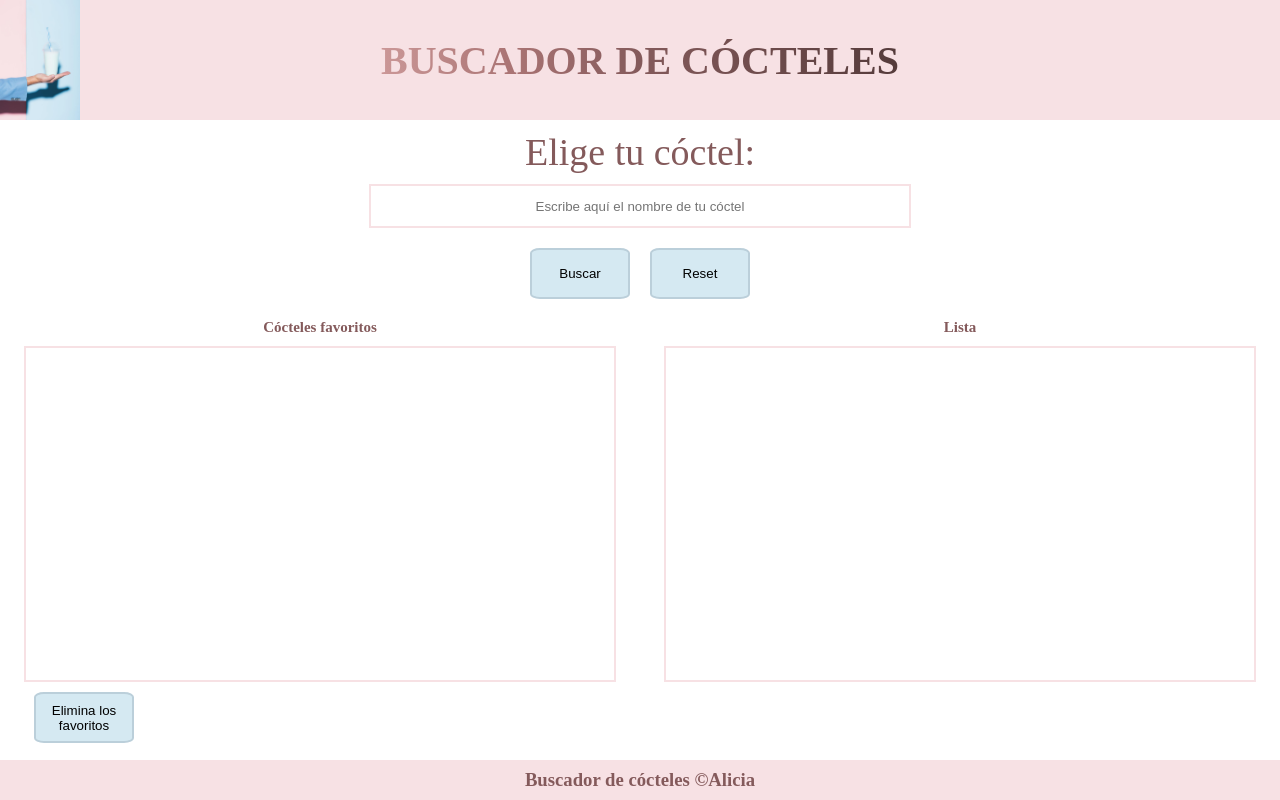
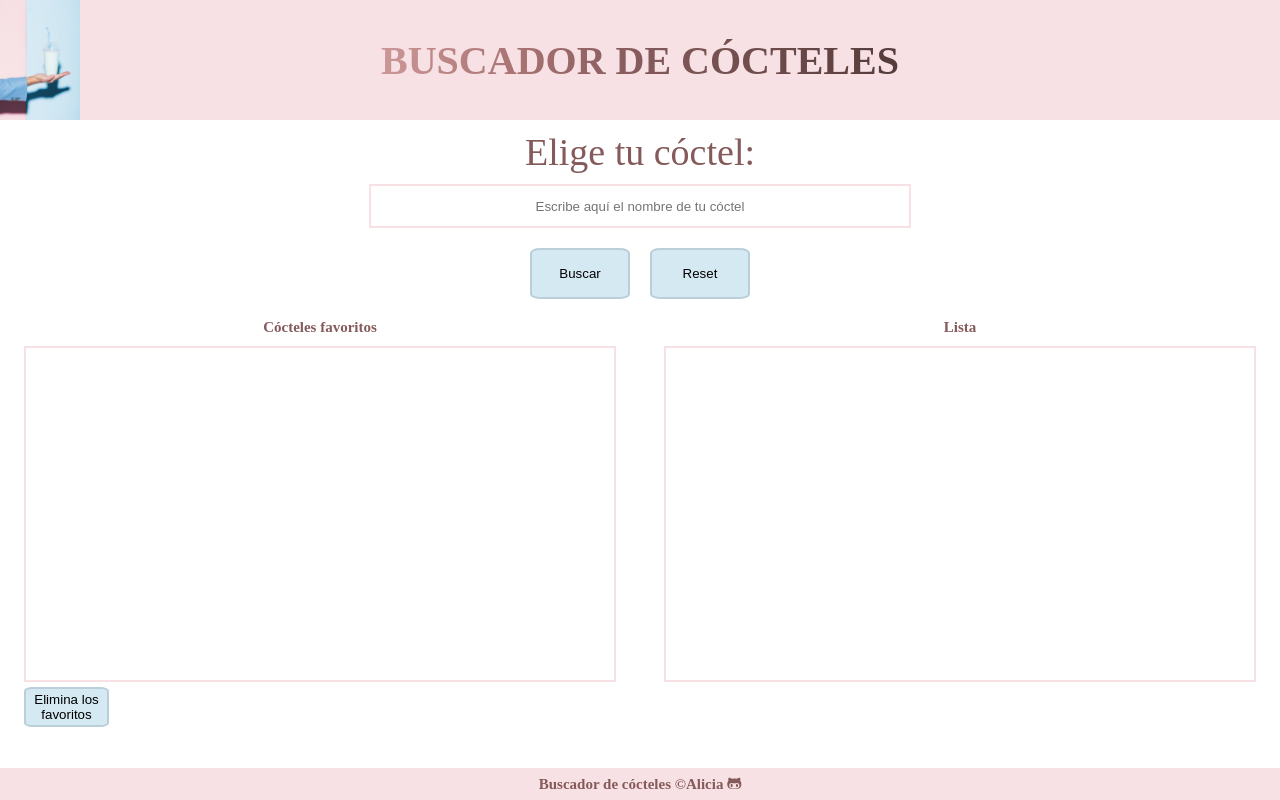
Before and after one commit to Adalab/modulo-2-evaluacion-final-aliciaapadron, a website: page src/html/index.html in a window 1280 px wide. Drawn offline with nearby package versions, Linux system fonts and the light colour scheme; files that its build step writes are made by us from their sources; files whose address does not match are found by name; a web font is replaced by a local one.

Commit message:
changes in sass

```diff
--- a/src/html/partials/footer.html
+++ b/src/html/partials/footer.html
@@ -1,3 +1,6 @@
 <footer class="footer">
-    <h3 class="footer__title"> Buscador de cócteles ©Alicia</h3>
+    <h3 class="footer__title"> Buscador de cócteles ©Alicia <a class="footer__github"
+            href="https://github.com/aliciaapadron" title="github link" target="_blank"><i
+                class="fa-brands fa-github-alt"></a></i></h3>
+
 </footer>
--- a/src/scss/layout/_footer.scss
+++ b/src/scss/layout/_footer.scss
@@ -1,5 +1,5 @@
 .footer {
-  height: 10vh;
+  height: 4vh;
   width: 100vw;
   background-color: $backgrouncolor;
   display: flex;
@@ -9,10 +9,11 @@
     position: absolute;
     bottom: 0;
   }
-  @include desktop() {
-    height: 5vh;
+  &__title {
+    font-size: 15px;
+    color: $darkcolor;
   }
-  &__title {
+  &__github {
     color: $darkcolor;
   }
 }
--- a/src/scss/layout/_main.scss
+++ b/src/scss/layout/_main.scss
@@ -1,6 +1,6 @@
 .main {
   font-family: $fontfamily2;
-  height: 75vh;
+  height: 80vh;
   &__section {
     display: flex;
     flex-direction: row-reverse;
@@ -101,19 +101,15 @@
 
   &__btn {
     width: 85px;
-    height: 45px;
+    height: 40px;
     border-radius: 10%;
-    margin: 10px;
+    margin: 5px 0;
     border: 2px solid #bbcfda;
-    background-color: $backgrouncolor2;
+    background-color: #d5e9f2;
 
     &:hover {
       background-color: #5ca4bd;
       color: $backgrouncolor2;
-    }
-    @include tablet() {
-      width: 100px;
-      height: 51px;
     }
   }
   &__list {
@@ -140,13 +136,12 @@
     justify-content: center;
     align-items: center;
     width: fit-content;
-    padding: 15px 0;
+    margin: 15px 0;
   }
   &--title {
     font-size: 15px;
     display: flex;
     justify-content: center;
-    width: 190px;
     text-align: center;
     padding: 5px 0;
     @include tablet() {
```
Also changed, not shown: src/js/main.js (+14 -16 lines), src/images/favicon-32x32.png, src/images/favicon-96x96.png (added).
